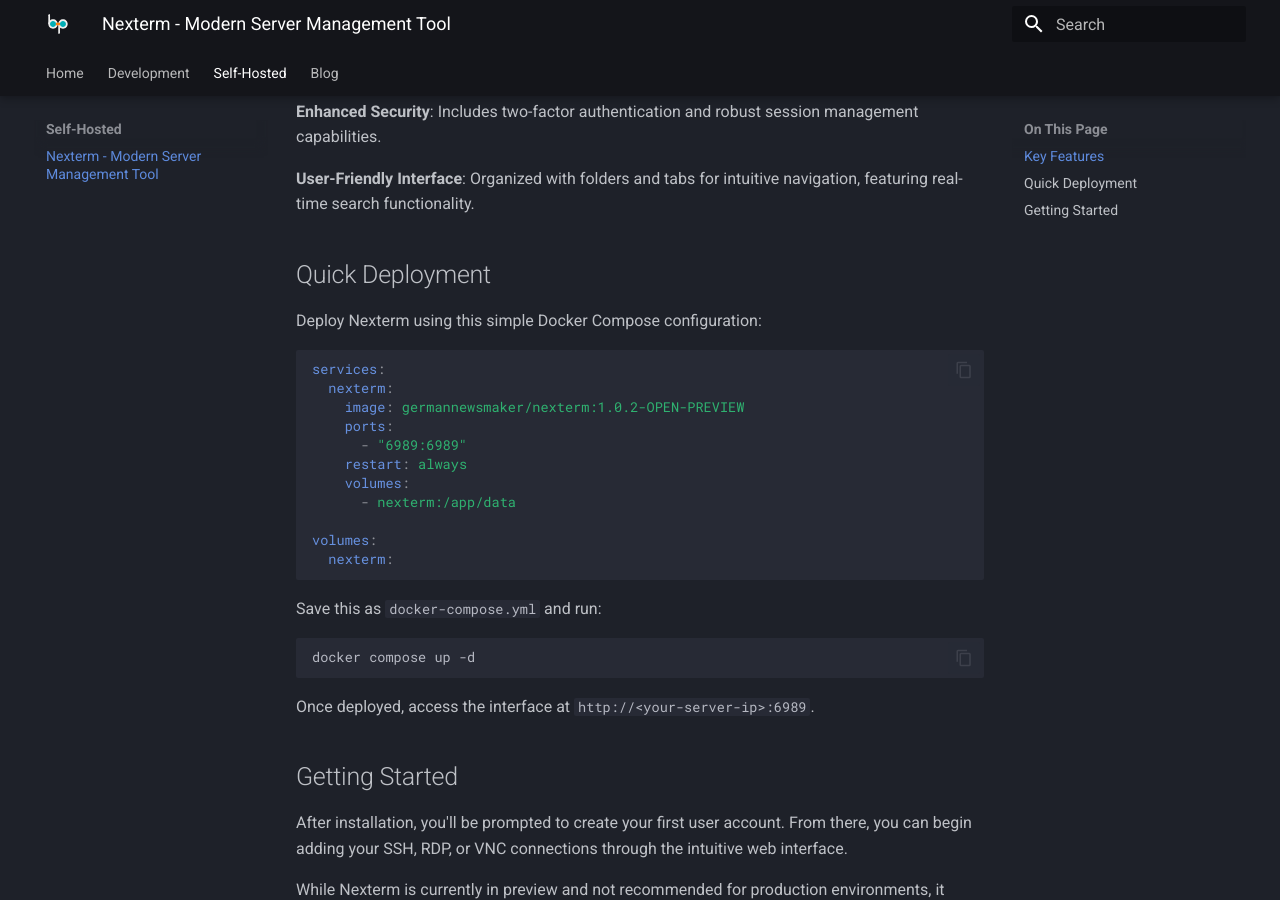
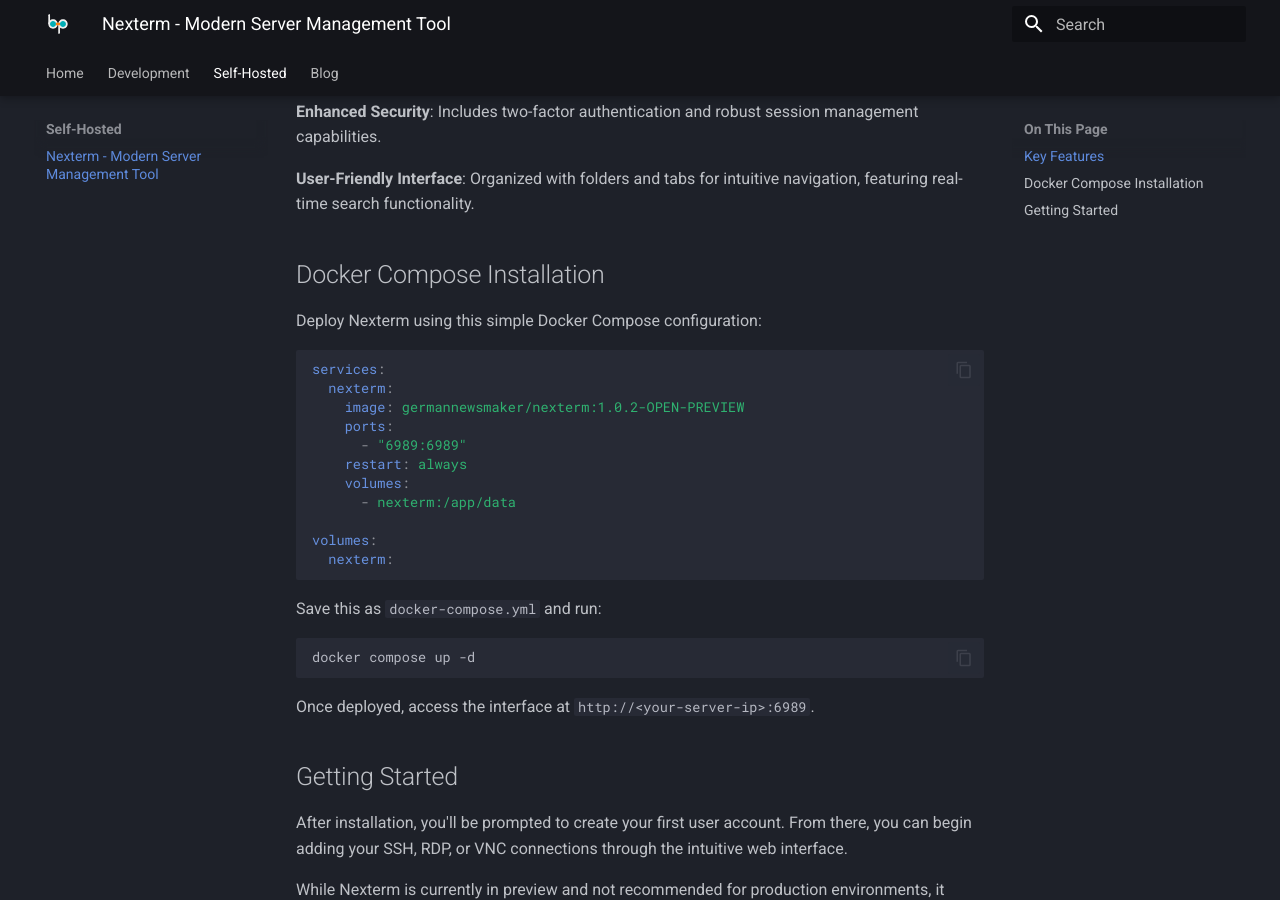
Before and after one commit to binuengoor/binupradeep-mkdocs, an MkDocs documentation site: the page built from docs/selfhosted/nexterm.md, in a window 1280 px wide and 900 px high, scrolled down 486 px. Built offline with MkDocs 1.6.1 and Material for MkDocs 9.7.7, drawn with Linux system fonts in a browser that asks for light colours.

Commit message:
nexterm updates

```diff
--- a/docs/selfhosted/nexterm.md
+++ b/docs/selfhosted/nexterm.md
@@ -16,7 +16,7 @@
 
 **User-Friendly Interface**: Organized with folders and tabs for intuitive navigation, featuring real-time search functionality.
 
-## Quick Deployment
+## Docker Compose Installation
 
 Deploy Nexterm using this simple Docker Compose configuration:
 
```
